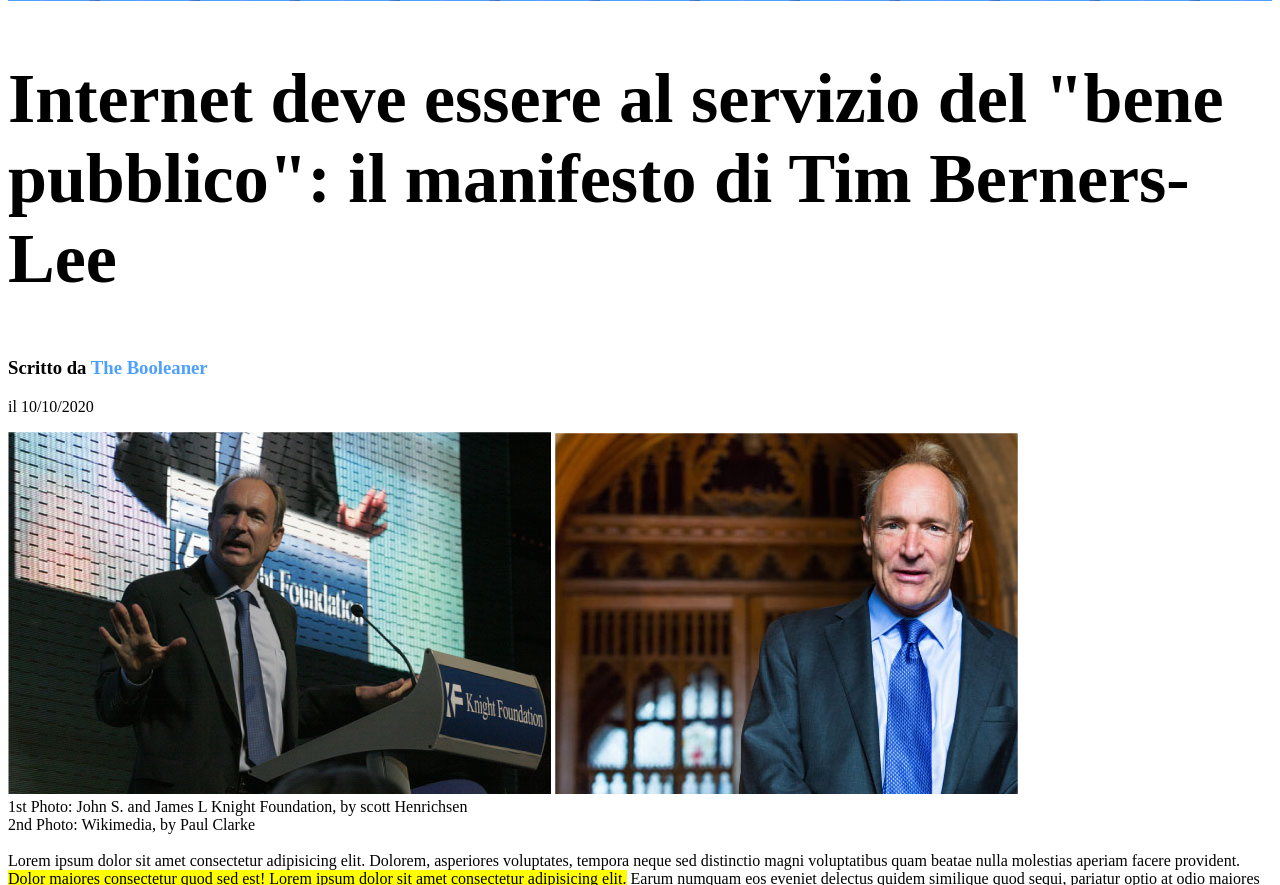
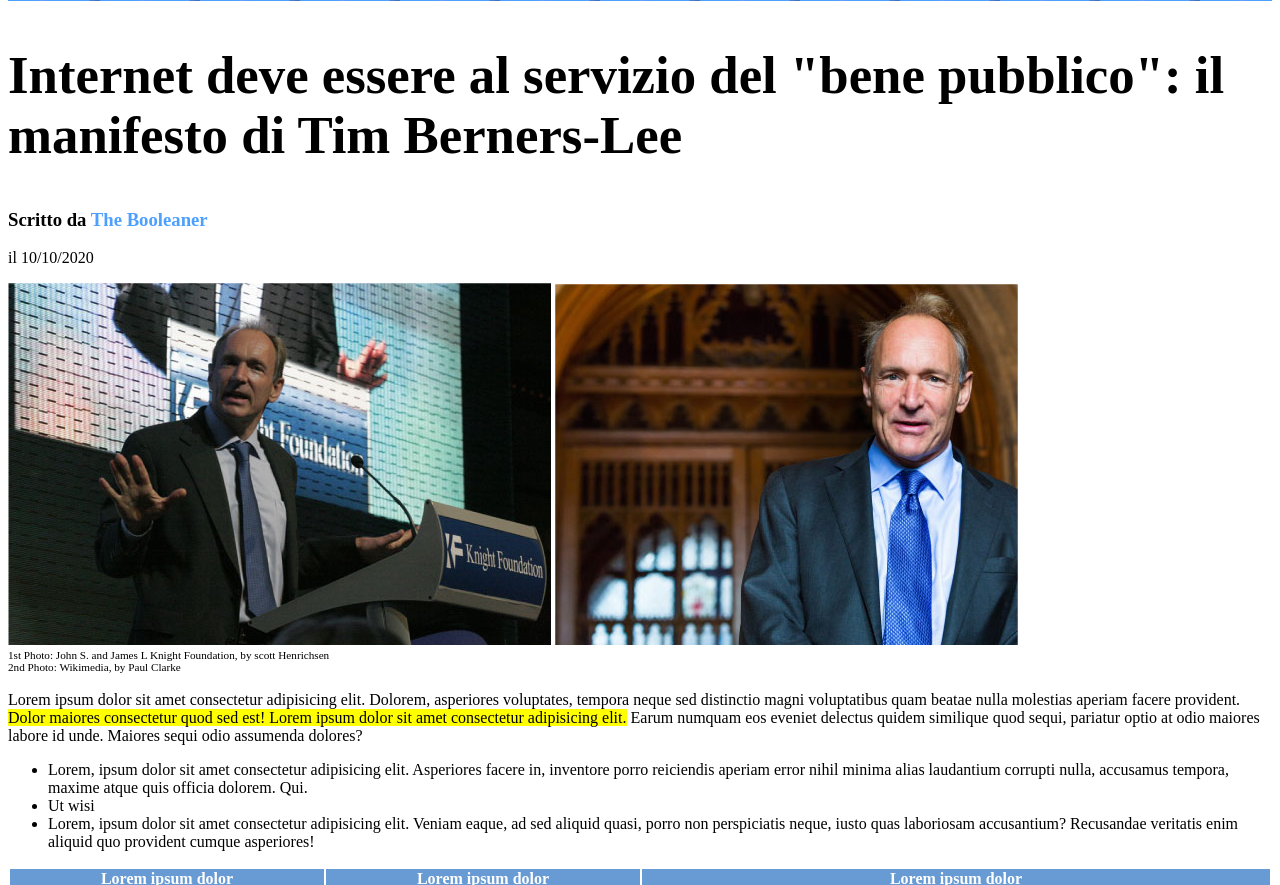
Before and after one commit to AlessandroVola/html-css-booleaner, a plain HTML site: page index.html in a window 1280 px wide. Shown: the part 107-992 px from the top of the page. Drawn offline with Linux system fonts and the light colour scheme.

Commit message:
secondaprova

```diff
--- a/index.html
+++ b/index.html
@@ -29,9 +29,11 @@
                 <img src="img/tim-1.jpg" alt="">
                 <img src="img/tim-2.jpg" alt="">
             </div>
+            <div id="spiegazione-foto">
+                <div>1st Photo: John S. and James L Knight Foundation, by scott Henrichsen</div>
+                <div>2nd Photo: Wikimedia, by Paul Clarke</div>
+            </div>
 
-            <div>1st Photo: John S. and James L Knight Foundation, by scott Henrichsen</div>
-            <div>2nd Photo: Wikimedia, by Paul Clarke</div>
         </section>
         <br>
         <!-- explanation -->
--- a/style-boolean.css
+++ b/style-boolean.css
@@ -16,6 +16,7 @@ header {
 
 main {
     block-size: auto;
+    font-size: 1rem;
 
 }
 
@@ -23,9 +24,13 @@ main {
     width: 100%;
 }
 
+#spiegazione-foto {
+    font-size: 0.7rem;
+}
+
 
 h1 {
-    font-size: 70px;
+    font-size: 3.3rem;
 }
 
 #name-site {
@@ -42,7 +47,7 @@ thead {
 }
 
 #columns {
-    width: 500px;
+    width: 25%;
 }
 
 tbody {
```
